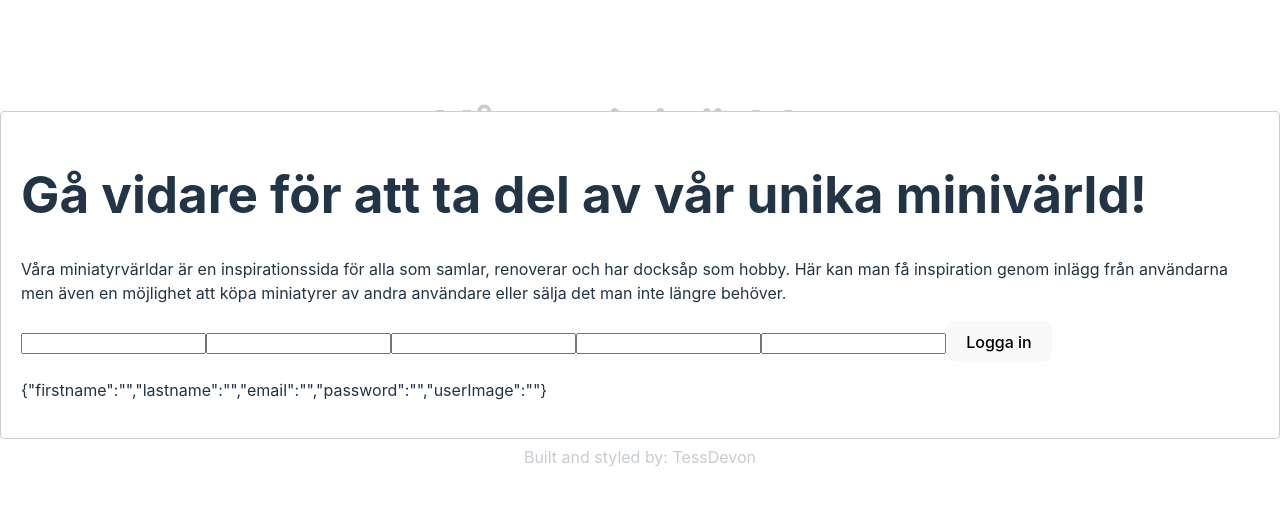
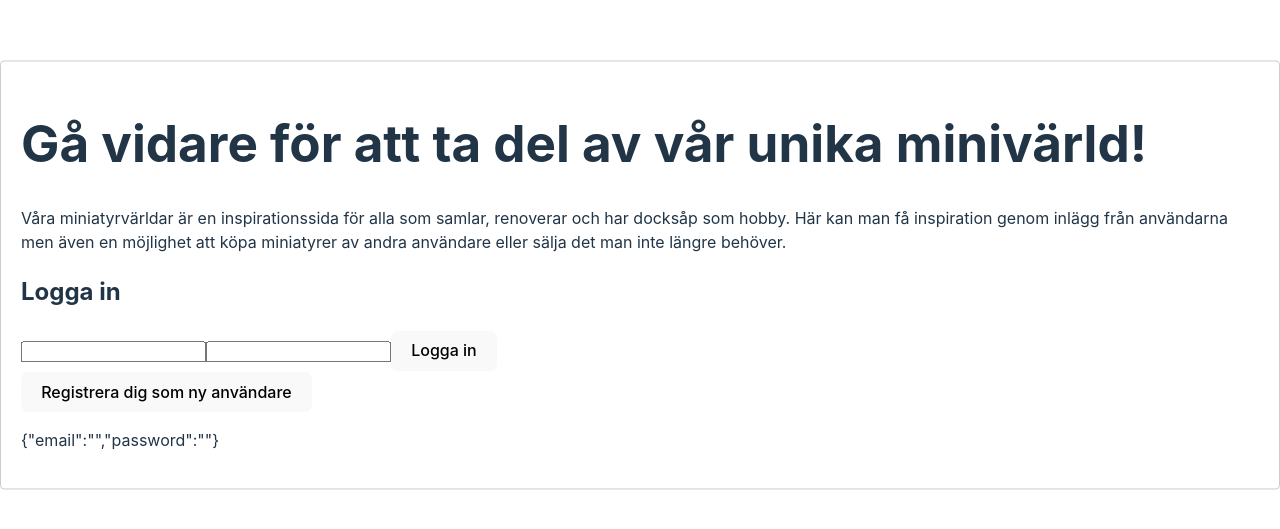
Before and after one commit to TessDevon/degreeProjectFED22D, a React (Vite) app in the folder frontend/: page / in a window 1280 px wide. Shown: the part 125-654 px from the top of the page. Built offline with nearby package versions, Linux system fonts and the light colour scheme.

Commit message:
Added one more Modal to login. First is login. Second is register new user.

```diff
--- a/frontend/src/components/LoginModal.tsx
+++ b/frontend/src/components/LoginModal.tsx
@@ -1,7 +1,9 @@
 import { ChangeEvent, FormEvent, useState } from 'react';
 import Modal from 'react-modal';
-import { registerPerson } from '../models/PersonClass';
+import { loginPerson, registerPerson } from '../models/PersonClass';
 
+
+///////////////////// Modals //////////////////////////////////////
 
 const customStyles = {
     content: {
@@ -17,7 +19,39 @@ const customStyles = {
 export default function LoginModal() {
     Modal.setAppElement('#root');
     const [showLoginModal, setShowLoginModal] = useState(true)
+    const [showRegisterModal, setRegisterModal] = useState(false)
 
+
+    ///////////////////// Handle login ////////////////////////
+
+    const [formLoginData, setFormLoginData] = useState<loginPerson>({
+        email: "",
+        password: "",
+    });
+
+    const handleLoginChange = (e:ChangeEvent<HTMLInputElement>) => {
+        const name = e.target.name;
+        if(e.target.type === "text") {
+            setFormLoginData({...formLoginData, [name]:e.target.value});
+        }
+        if(e.target.type === "number") {
+            setFormLoginData({...formLoginData, [name]:+e.target.value});
+        }
+    }
+    const handleLoginSubmit = (e:FormEvent) => {
+        e.preventDefault();
+        console.log(formLoginData)
+        // Här ska koden granskas och respondera om något är fel. Om allt stämmer ska värdena skickas till servises och skickas till backenden.
+        //setShowLoginModal(false)
+    }
+
+    function goToRegister () {
+        setShowLoginModal(false);
+        setRegisterModal(true);
+    }
+
+
+    ///////////////////// Handle new user//////////////////////
 
     const [formData, setFormData] = useState<registerPerson>({
         firstname: "",
@@ -28,9 +62,7 @@ export default function LoginModal() {
     });
 
     const handleChange = (e:ChangeEvent<HTMLInputElement>) => {
-
         const name = e.target.name;
-
         if(e.target.type === "text") {
             setFormData({...formData, [name]:e.target.value});
         }
@@ -41,9 +73,9 @@ export default function LoginModal() {
     const handleSubmit = (e:FormEvent) => {
         e.preventDefault();
         console.log(formData)
-        //setShowLoginModal(false)
+        // Här ska koden granskas och respondera om något är fel. Om allt stämmer ska värdena skickas till servises och skickas till backenden.
+        //setRegisterModal(false)
     }
-
 
     return (
         <div className= 'signView'>
@@ -51,7 +83,21 @@ export default function LoginModal() {
             <Modal isOpen={showLoginModal} style={customStyles}>
                 <h1>Gå vidare för att ta del av vår unika minivärld!</h1>
                 <p> Våra miniatyrvärldar är en inspirationssida för alla som samlar, renoverar och har docksåp som hobby. Här kan man få inspiration genom inlägg från användarna men även en möjlighet att köpa miniatyrer av andra användare eller sälja det man inte längre behöver.</p>
+                <h2>Logga in</h2>
                 <div className='loginView'>
+                    <form onSubmit={handleLoginSubmit}>
+                        <input value={formLoginData.email} type='text' onChange={handleLoginChange} name='email'/>
+                        <input value={formLoginData.password} type='text' onChange={handleLoginChange} name='password'/>
+                        <button>Logga in</button>
+                    </form>
+                    <button onClick={goToRegister}>Registrera dig som ny användare</button>
+                    <p>{JSON.stringify(formLoginData)}</p>
+                </div>
+            </Modal>
+            <Modal isOpen={showRegisterModal} style={customStyles}>
+                <h1>Gå vidare för att ta del av vår unika minivärld!</h1>
+                <p> Våra miniatyrvärldar är en inspirationssida för alla som samlar, renoverar och har docksåp som hobby. Här kan man få inspiration genom inlägg från användarna men även en möjlighet att köpa miniatyrer av andra användare eller sälja det man inte längre behöver.</p>
+                <h2>Registrera ny användare</h2>
                 <form onSubmit={handleSubmit}>
                     <input value={formData.firstname} type='text' onChange={handleChange} name='firstname'/>
                     <input value={formData.lastname} type='text' onChange={handleChange} name='lastname'/>
@@ -61,13 +107,7 @@ export default function LoginModal() {
                     <button>Logga in</button>
                 </form>
                 <p>{JSON.stringify(formData)}</p>
-                </div>
-                <div className='registerView'>
-
-                </div>
             </Modal>
-
-            // Här ska läggas till loginfunktionen och om inloggning eller resistreing är okej med backend ska potalen stängas ner och sidan visas.
         </div>
     )
 }
```
Also changed, not shown: frontend/src/models/PersonClass.ts (+7 -0 lines). Lines whose indentation alone changed are shown as unchanged.
